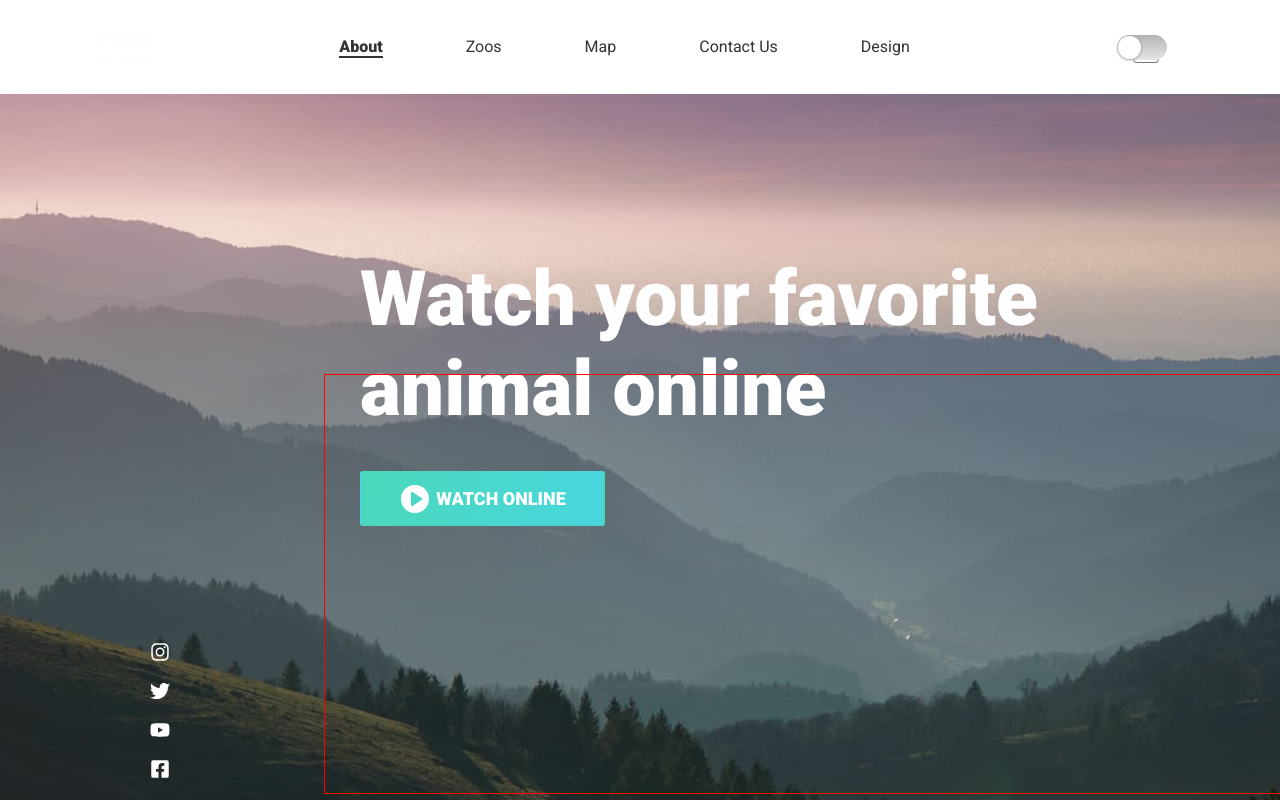
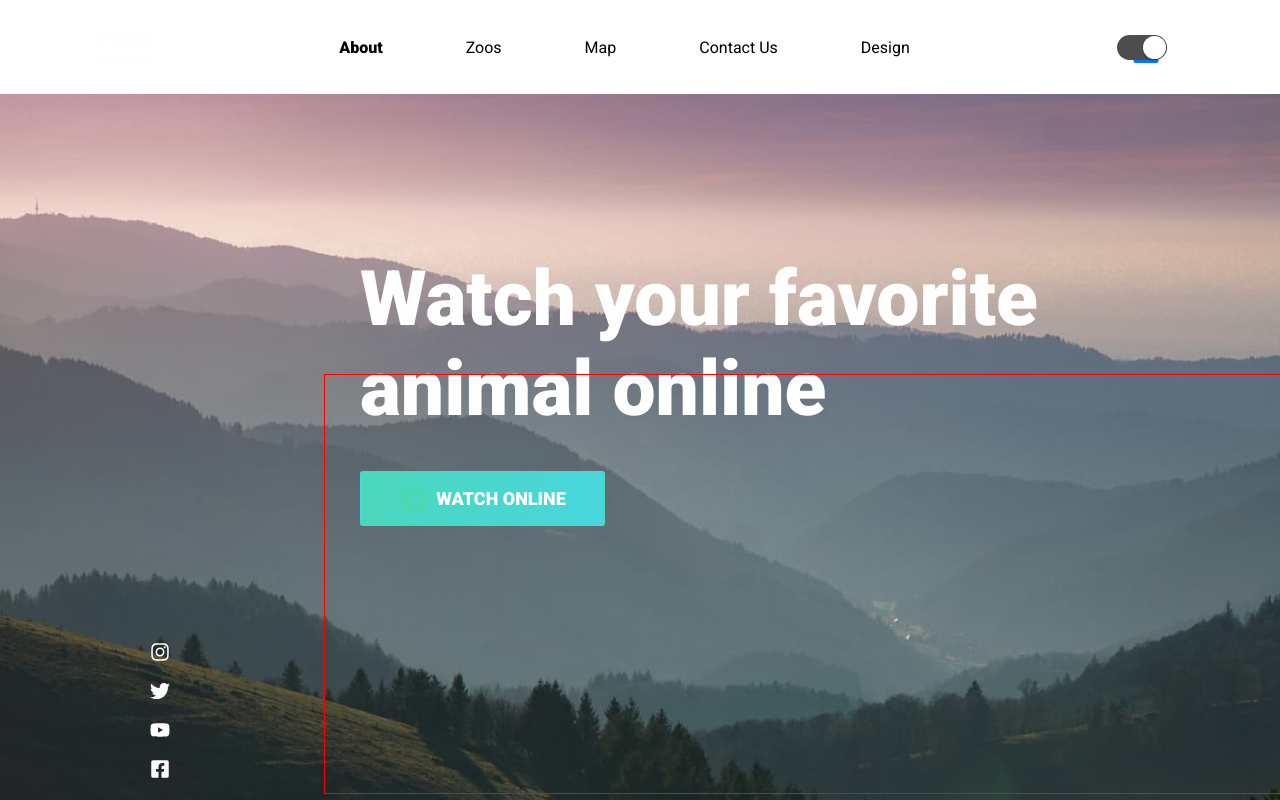
Before and after one commit to 0trava/ZOO_online, a React (Create React App) app: page / in a window 1280 px wide. Shown: the top 800 px of the page. Built offline with nearby package versions, Linux system fonts and the light colour scheme.

Commit message:
fix btn ToggleTheme

```diff
--- a/src/components/elements/ToggleTeme/ToggleTheme.jsx
+++ b/src/components/elements/ToggleTeme/ToggleTheme.jsx
@@ -2,8 +2,9 @@ import React, { useEffect, useState } from 'react';
 import style from './ToggleTheme.module.css';
 
 const ToggleTheme = ({setlogoTheme}) => {
-  const [ theme, setTheme ] = useState("light");
   const them = localStorage.getItem('theme');
+  const [ theme, setTheme ] = useState(them);
+
 
   useEffect (() => {
      setTheme(them);
@@ -12,7 +13,7 @@ const ToggleTheme = ({setlogoTheme}) => {
   }, [])
 
 
-
+// CLICK ToggleTheme
   function handleClick() {
 
     // LIGHT
@@ -34,9 +35,13 @@ const ToggleTheme = ({setlogoTheme}) => {
   }
 
 
+
   return (
         <div className={style.checkbox_apple} >
+          {them === "light" ?
           <input className={style.yep} id="check-apple" type="checkbox" onClick={handleClick}/>
+        : <input className={style.yep} id="check-apple" type="checkbox" onClick={handleClick} checked/>}
+
           <label htmlFor="check-apple"></label>
         </div>
   )
--- a/src/index.css
+++ b/src/index.css
@@ -87,3 +87,7 @@ ol {
   padding-left: 0;
   list-style: none;
 }
+
+svg {
+  fill: #4BD8B5;
+}
```
